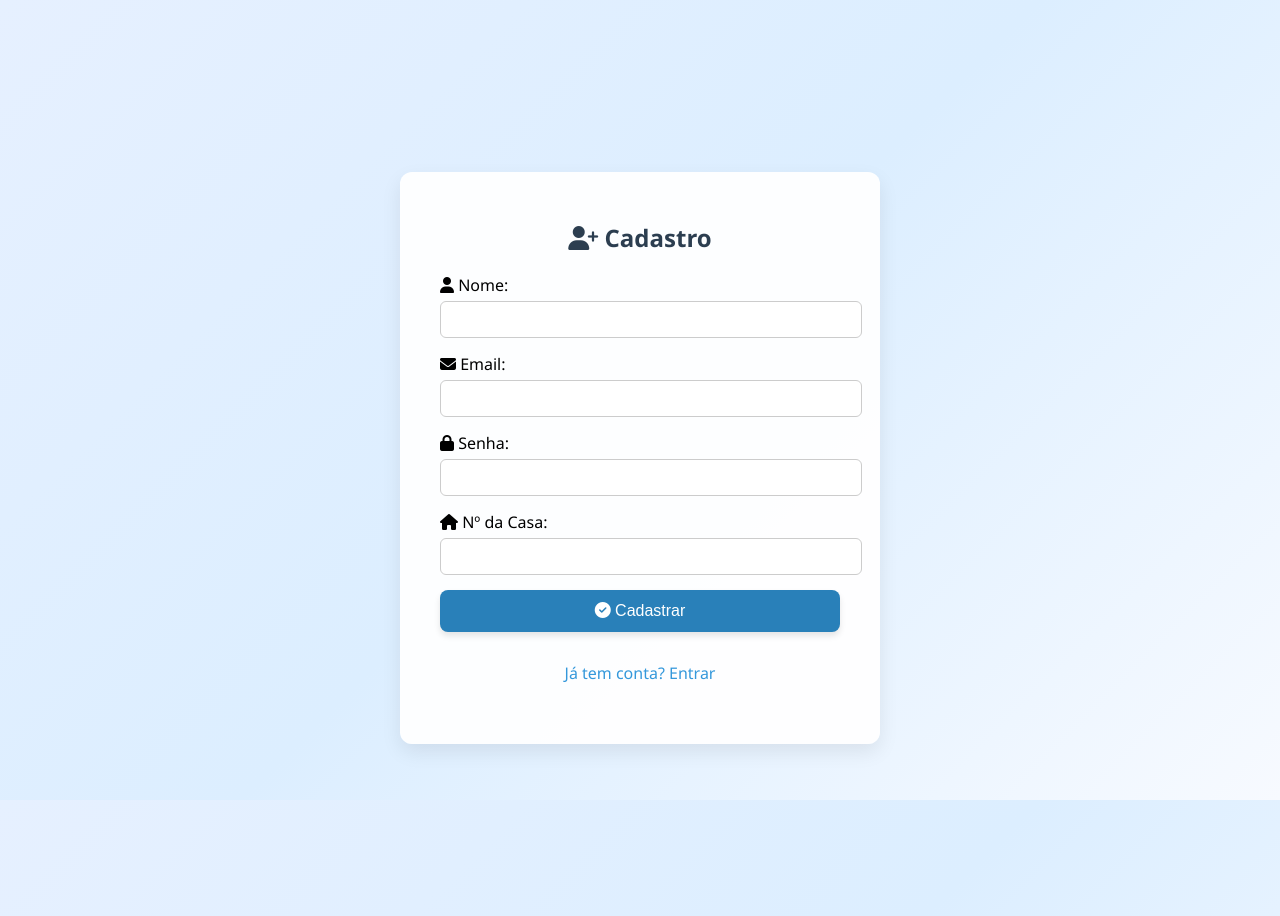
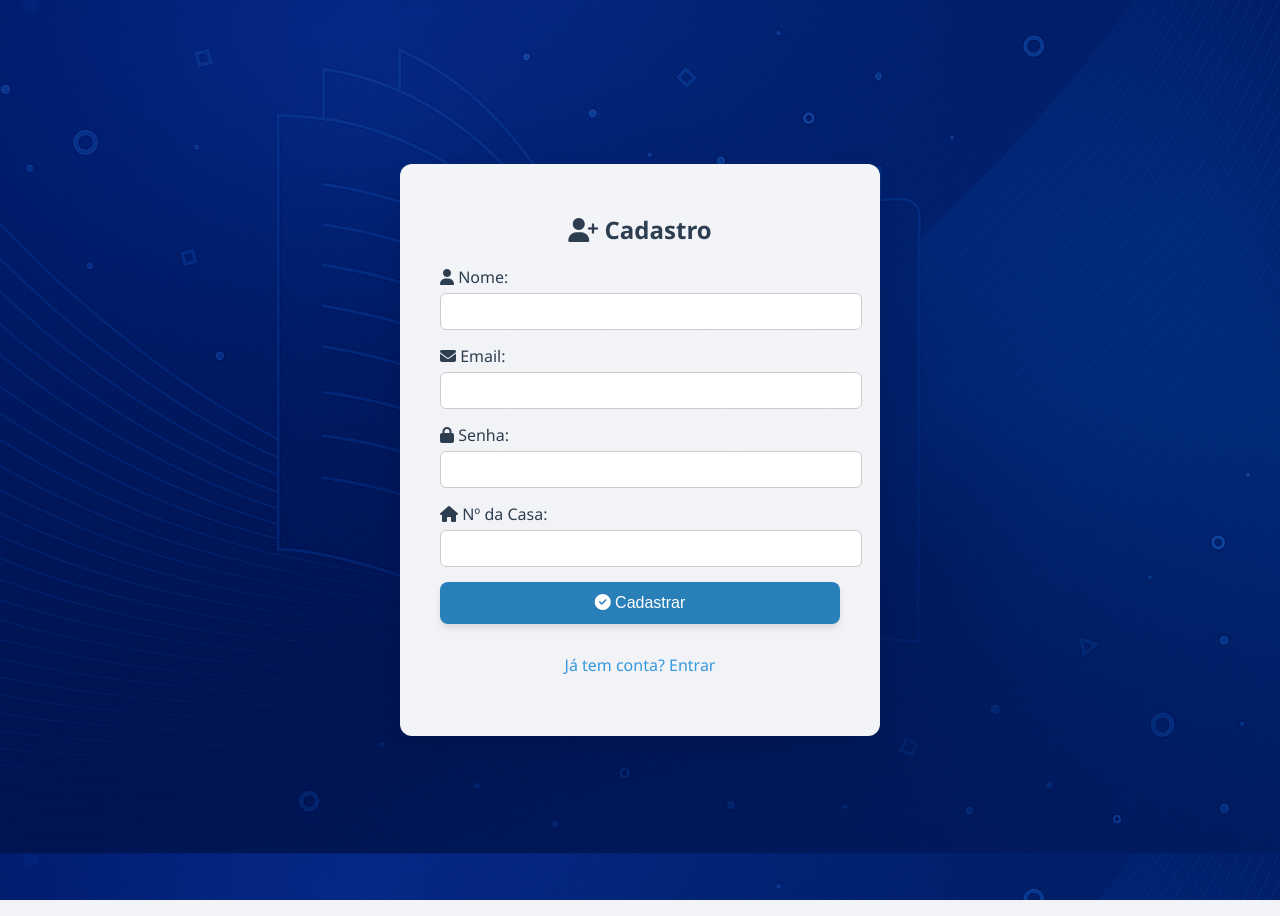
Before and after one commit to NathanpSantos/livro-de-ocorrencias, a Flask app: page /cadastro in a window 1280 px wide. Run offline with Flask 3, Linux system fonts and the light colour scheme.

Commit message:
corrige layout

```diff
--- a/app/static/style.css
+++ b/app/static/style.css
@@ -1,3 +1,11 @@
+body {
+    background: linear-gradient(to bottom, #e9f1fb, #f8fbff);
+    font-family: 'Segoe UI', Tahoma, Geneva, Verdana, sans-serif;
+    margin: 0;
+    padding: 0;
+    color: #2c3e50;
+}
+
 .tela-inicial {
     background: linear-gradient(to right, #e3f2fd, #ffffff);
     background-image: url("/static/img/condominio.png");
@@ -186,14 +194,14 @@
 }
 
 .login-page {
-    background: linear-gradient(135deg, #e6f0ff, #dceeff, #f7faff);
+    background: url('/static/img/fundo-login.png') no-repeat center center fixed;
+    background-size: cover;
     min-height: 100vh;
-    background-attachment: fixed;
-    background-size: cover;
+    padding: 50px 20px;
     display: flex;
     justify-content: center;
     align-items: center;
-    padding: 50px 20px;
+    color: #2c3e50;
     font-family: 'Segoe UI', Tahoma, Geneva, Verdana, sans-serif;
 }
 
```
Also changed, not shown: app/static/img/fundo-login.png (added), instance/ocorrencias.db.
